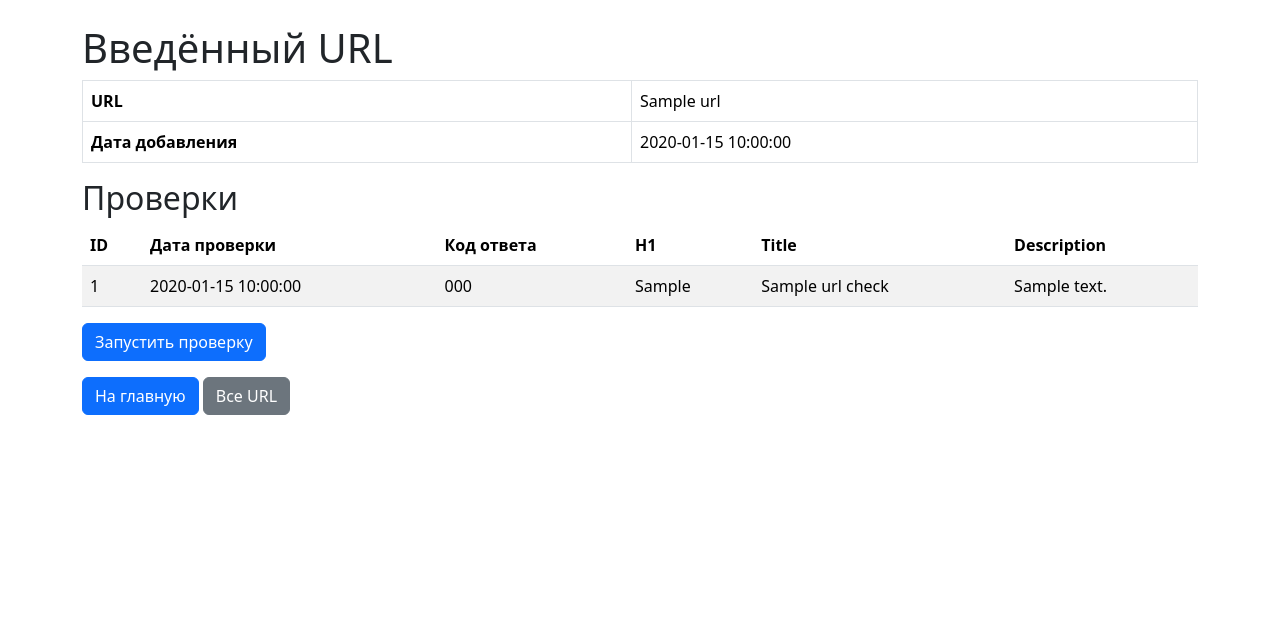
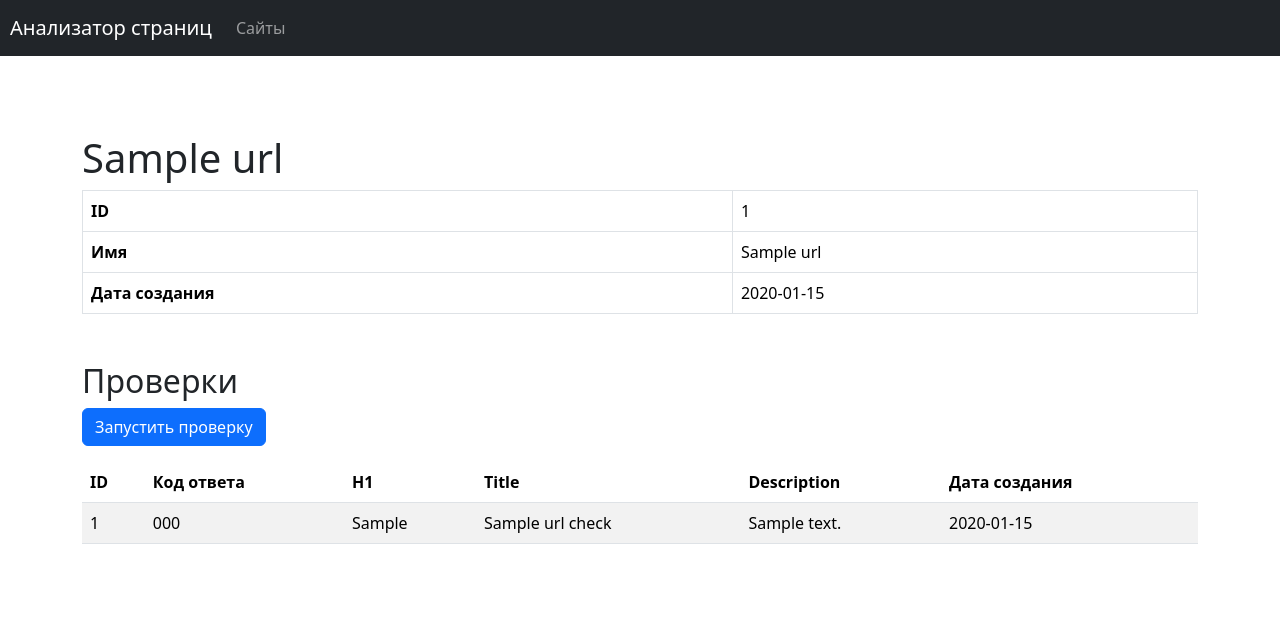
Before and after one commit to lisaCookie/python-project-83, a Flask app: page /urls/1 in a window 1280 px wide. Shown: the top 633 px of the page. Run offline with Flask 3, Linux system fonts and the light colour scheme; a database or web service that is not in the repository returns one stand-in record (values such as "Sample title"); some libraries are stand-ins or nearby versions.

Commit message:
modified:   page_analyzer/__pycache__/app.cpython-313.pyc         modified:   page_analyzer/app.py         modified:   page_analyzer/templates/url.html         modified:   page_analyzer/templates/urls.html

```diff
--- a/page_analyzer/app.py
+++ b/page_analyzer/app.py
@@ -67,12 +67,12 @@ def all_urls():
         with conn.cursor() as cursor:
             cursor.execute(
                 """
-                SELECT u.id, u.name, u.created_at,
+                SELECT u.id, u.name,
                     uc.created_at AS last_check_date,
-                    uc.status_code, uc.h1, uc.title, uc.description
+                    uc.status_code
                 FROM urls u
                 LEFT JOIN LATERAL (
-                    SELECT created_at, status_code, h1, title, description
+                    SELECT created_at, status_code
                     FROM url_checks
                     WHERE url_id = u.id
                     ORDER BY created_at DESC
@@ -120,7 +120,7 @@ def url_checks(id):
     conn = get_db_connection()
     with conn:
         with conn.cursor() as cursor:
-            cursor.execute("SELECT id FROM urls WHERE id = %s", (id,))
+            cursor.execute("SELECT name FROM urls WHERE id = %s", (id,))
             url_record = cursor.fetchone()
             if not url_record:
                 flash('URL not found', 'warning')
--- a/page_analyzer/templates/url.html
+++ b/page_analyzer/templates/url.html
@@ -4,41 +4,87 @@
     <meta charset="UTF-8" />
     <title>URL</title>
     <link rel="stylesheet" href="https://cdn.jsdelivr.net/npm/bootstrap/dist/css/bootstrap.min.css" />
+    <style>
+        .footer-centered {
+            position: fixed;
+            bottom: 20px;
+            left: 50%;
+            transform: translateX(-50%);
+            text-align: center;
+            z-index: 1030;
+        }
+
+        .navbar-top {
+            position: fixed;
+            top: 0;
+            width: 100%;
+            z-index: 1050;
+        }
+
+        .navbar-brand,
+        .navbar-nav .nav-link {
+            padding-left: 10px;
+        }
+
+        body {
+            padding-top: 90px;
+            padding-bottom: 50px;
+        }
+    </style>
 </head>
-<body class="container py-4">
-    <h1>Введённый URL</h1>
+<body>
+    <!-- Навигационная панель -->
+    <nav class="navbar navbar-expand-md navbar-dark bg-dark w-100 navbar-top">
+        <a class="navbar-brand" href="/">Анализатор страниц</a>
+        <div id="navbarNav">
+            <ul class="navbar-nav">
+                <li class="nav-item"><a class="nav-link" href="/urls">Сайты</a></li>
+            </ul>
+        </div>
+    </nav>
+
+    <div class="container py-4">
+        <h1 style="margin-top: 20px;">{{ url.name }}</h1>
         <table class="table table-bordered" data-test="url">
             <tr>
-            <th>URL</th>
+                <th>ID</th>
+                <td>{{ url.id }}</td>
+            </tr>
+            <tr>
+                <th>Имя</th>
                 <td>{{ url.name }}</td>
             </tr>
             <tr>
-            <th>Дата добавления</th>
-            <td>{{ url.created_at }}</td>
+                <th>Дата создания</th>
+                <td>{{ url.created_at.strftime('%Y-%m-%d') }}</td>
             </tr>
         </table>
-    <h2>Проверки</h2>
+
+        <h2 class="mt-5">Проверки</h2>  <!-- Изменен на mt-5 для большего отступа -->
+        <form action="{{ url_for('url_checks', id=url.id) }}" method="post">  <!-- Перемещена форма с кнопкой сюда -->
+            <button type="submit" class="btn btn-primary mb-3">Запустить проверку</button>
+        </form>
         {% if checks %}
             <table class="table table-striped">
                 <thead>
                     <tr>
                         <th>ID</th>
-                    <th>Дата проверки</th>
                         <th>Код ответа</th>
                         <th>H1</th>
                         <th>Title</th>
                         <th>Description</th>
+                        <th>Дата создания</th>
                     </tr>
                 </thead>
                 <tbody>
                     {% for check in checks %}
                     <tr>
                         <td>{{ check.id }}</td>
-                    <td>{{ check.created_at }}</td>
                         <td>{{ check.status_code or 'Ошибка' }}</td>
                         <td>{{ check.h1 or 'Не найден' }}</td>
                         <td>{{ check.title or 'Не найден' }}</td>
                         <td>{{ check.description or 'Не найден' }}</td>
+                        <td>{{ check.created_at.strftime('%Y-%m-%d') }}</td>
                     </tr>
                     {% endfor %}
                 </tbody>
@@ -46,14 +92,8 @@
         {% else %}
             <p>Проверок пока нет</p>
         {% endif %}
+    </div>
 
-
-    <form action="{{ url_for('url_checks', id=url.id) }}" method="post">
-        <button type="submit" class="btn btn-primary mb-3">Запустить проверку</button>
-    </form>
-
-    <a href="{{ url_for('home') }}" class="btn btn-primary">На главную</a>
-    <a href="{{ url_for('urls') }}" class="btn btn-secondary" data-test="urls">Все URL</a>
     <script src="https://cdn.jsdelivr.net/npm/bootstrap/dist/js/bootstrap.bundle.min.js"></script>
 </body>
 </html>
```
Also changed, not shown: page_analyzer/templates/urls.html (+48 -8 lines). Lines whose indentation alone changed are shown as unchanged.
